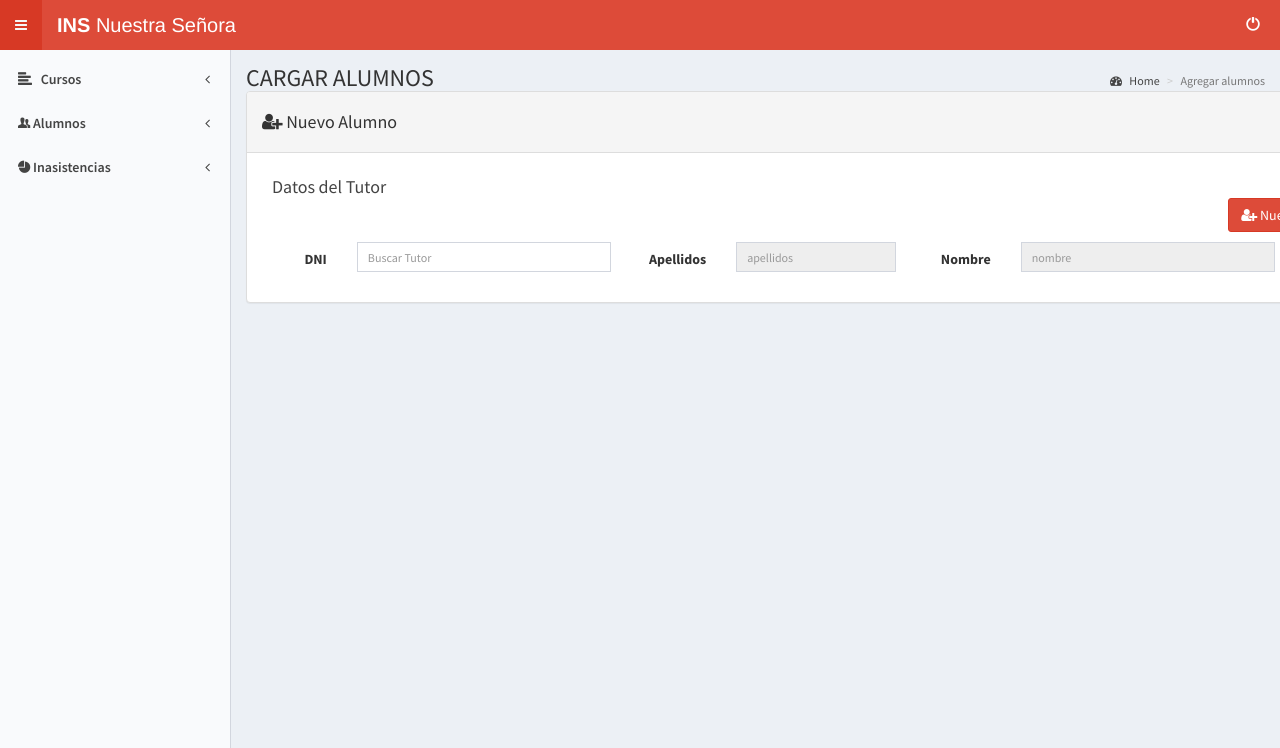
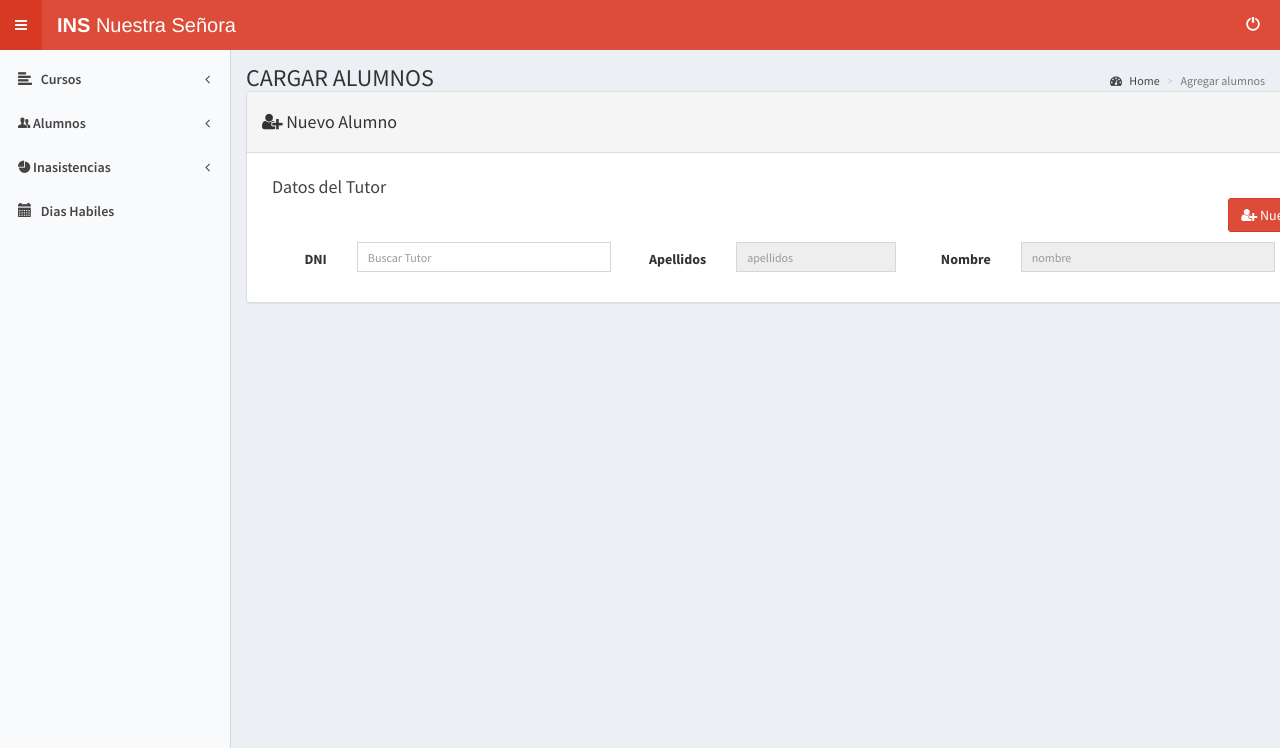
Before and after one commit to francomor/proyecto_instituto_xp, a PHP site: page /presentacion/altaAlumnos.php in a window 1280 px wide. Shown: the top 748 px of the page. Run offline with PHP 8.4, Linux system fonts and the light colour scheme; the visitor is signed in with stand-in values (Sample User, id 1); data that the repository does not hold is empty; some libraries are stand-ins or nearby versions.

Commit message:
Listo
Agregamos el menu para acceder al .php que administra los dias habilesk

Co-Authored-By: kartago91 <kartago91@users.noreply.github.com>

```diff
--- a/logica/inasistenciasConsecutivas.php
+++ b/logica/inasistenciasConsecutivas.php
@@ -48,7 +48,7 @@
                 $emailTutor = $t[0]['email'];
 
                 //mensaje
-                $msn = "Sr/a " . $t[0]['nombre'] . ", se le informa que el/la alumno/a ". $a[0]['nombre'] . " " . $a[0]['apellido'] ." registra 3 faltas consecutivas";
+                $msn = "Sr/a " . $t[0]['nombre'] . ", se le informa que el/la alumno/a ". $a[0]['nombre'] . " " . $a[0]['apellido'] ." registra 3 inasistencias consecutivas, para mas detalle acceda al siguiente link http://institutonuestrasenora.000webhostapp.com/presentacion/interfazTutor.php";
 
                 //Titulo
                 $titulo = "Notificacion";
--- a/presentacion/menuPreceptor.php
+++ b/presentacion/menuPreceptor.php
@@ -91,7 +91,16 @@ if (isset($_SESSION["login"]) && $_SESSION["login"] == true) {
         </ul>
       </li>
 
+      <li class="treeview">
+          <a href="../logica/modificarDiasHabiles.php">
+            <i class="glyphicon glyphicon-calendar"></i>
+            <span>Dias Habiles</span>
+          </a>
+      </li>
     </ul>
+
+
+
   </section>
 </aside>
 
```
Also changed, not shown: presentacion/menuRector.php (+6 -1 lines).
